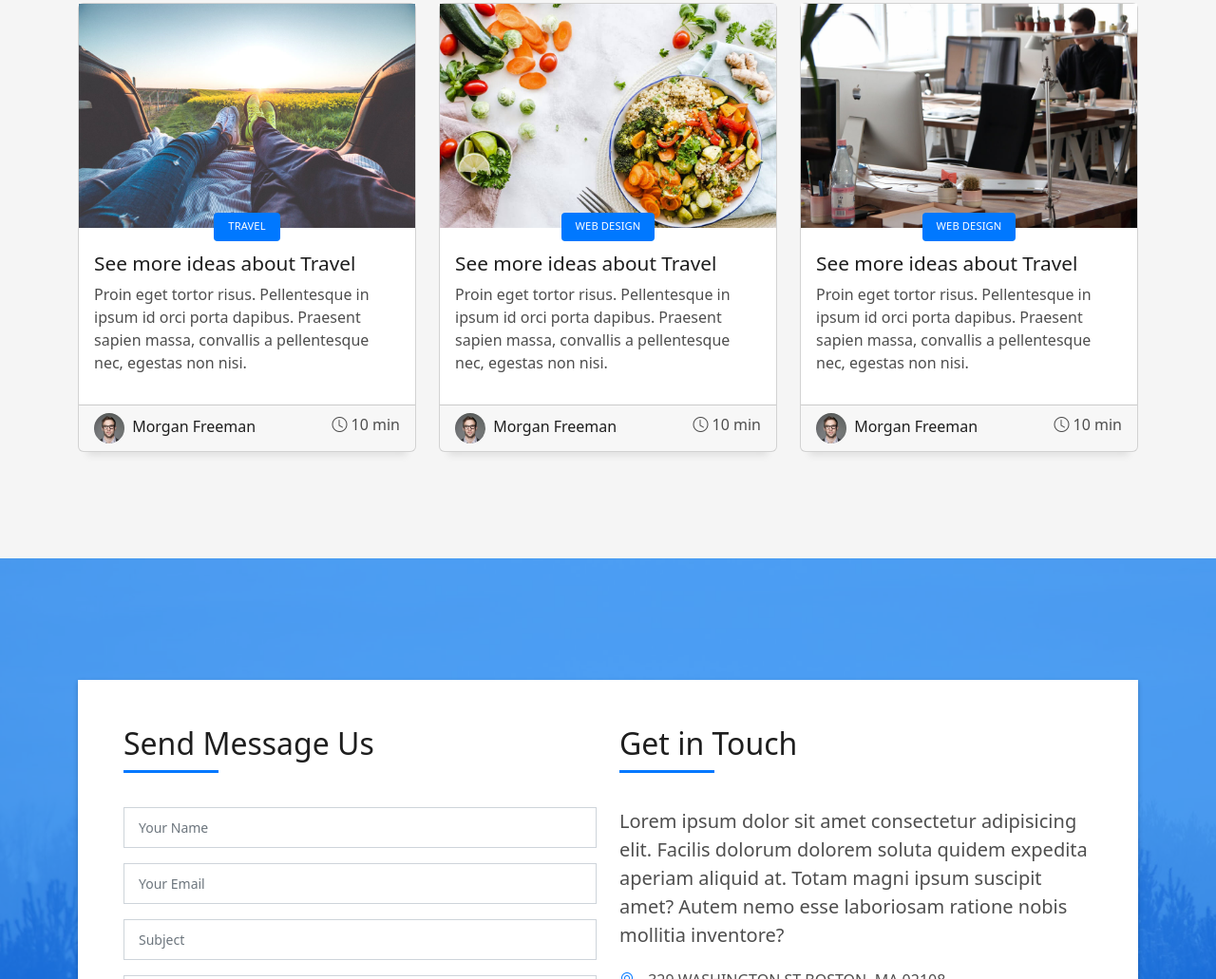
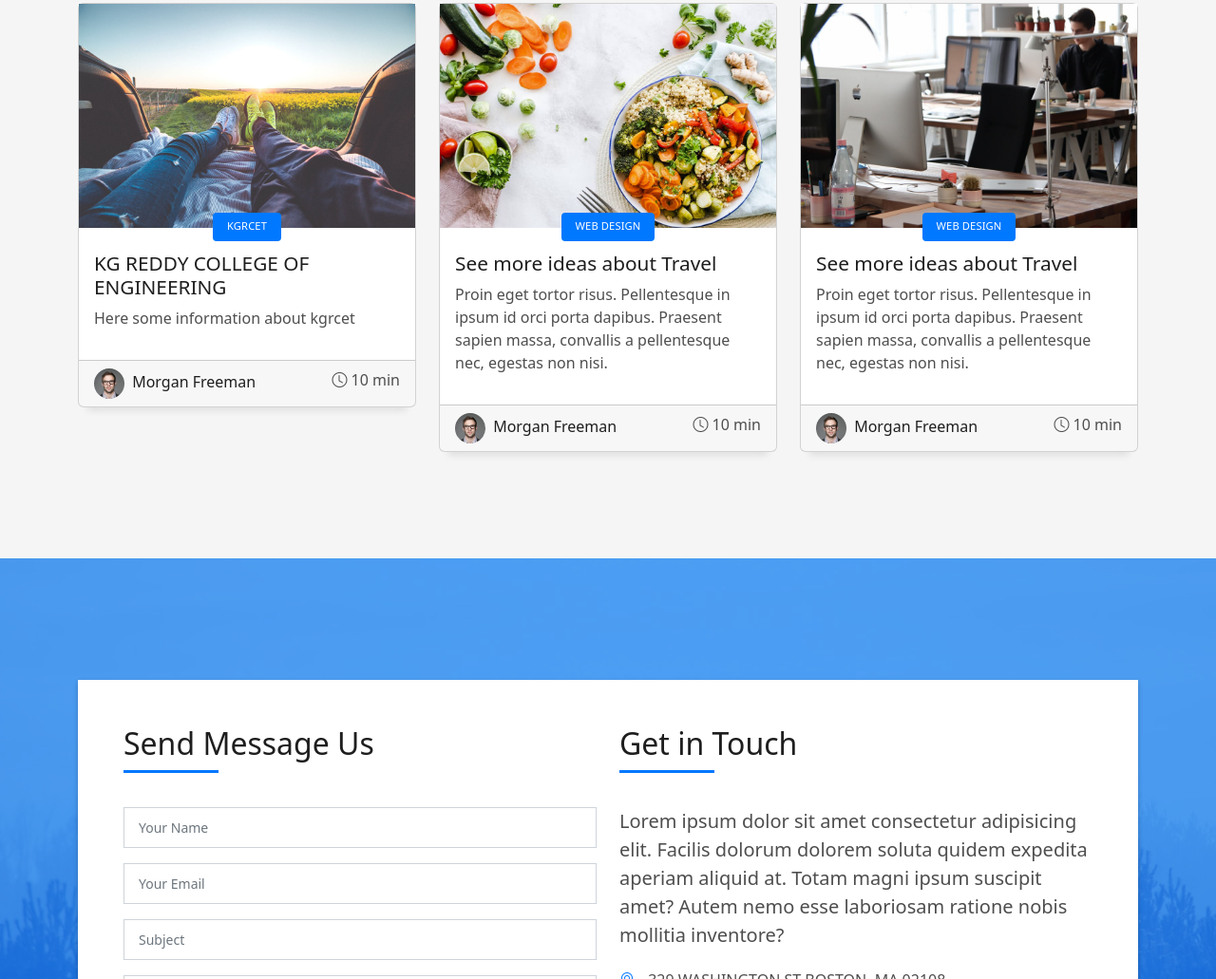
Before and after one commit to Bharath123k/profile-2, a plain HTML site: page index.html in a window 1280 px wide. Shown: the part 3612-4643 px from the top of the page at 95% size. Drawn offline with Linux system fonts and the light colour scheme.

Commit message:
Update index.html

```diff
--- a/index.html
+++ b/index.html
@@ -387,14 +387,12 @@
               <div class="card-body">
                 <div class="card-category-box">
                   <div class="card-category">
-                    <h6 class="category">Travel</h6>
+                    <h6 class="category">KGRCET</h6>
                   </div>
                 </div>
-                <h3 class="card-title"><a href="blog-single.html">See more ideas about Travel</a></h3>
+                <h3 class="card-title"><a href="blog-single.html">KG REDDY COLLEGE OF ENGINEERING</a></h3>
                 <p class="card-description">
-                  Proin eget tortor risus. Pellentesque in ipsum id orci porta dapibus. Praesent sapien massa, convallis
-                  a pellentesque nec,
-                  egestas non nisi.
+                  Here some information about kgrcet
                 </p>
               </div>
               <div class="card-footer">
```
